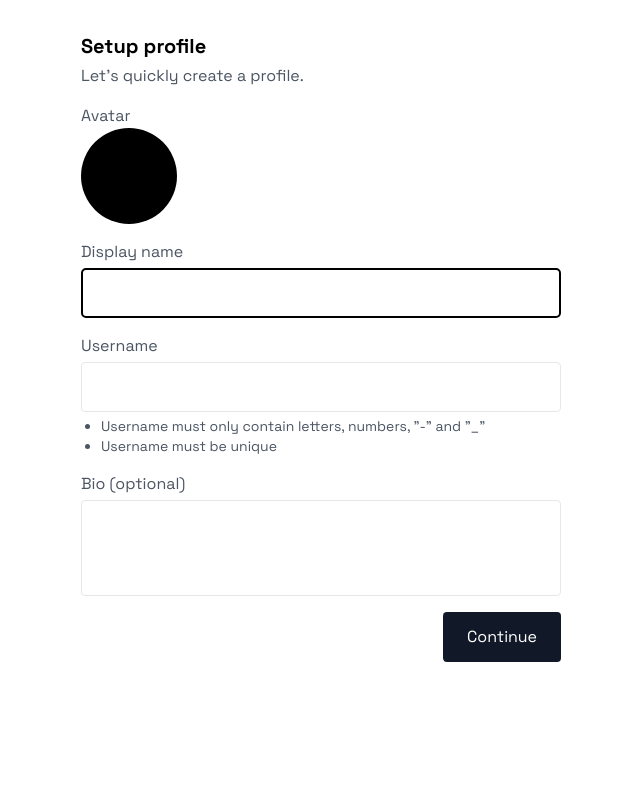
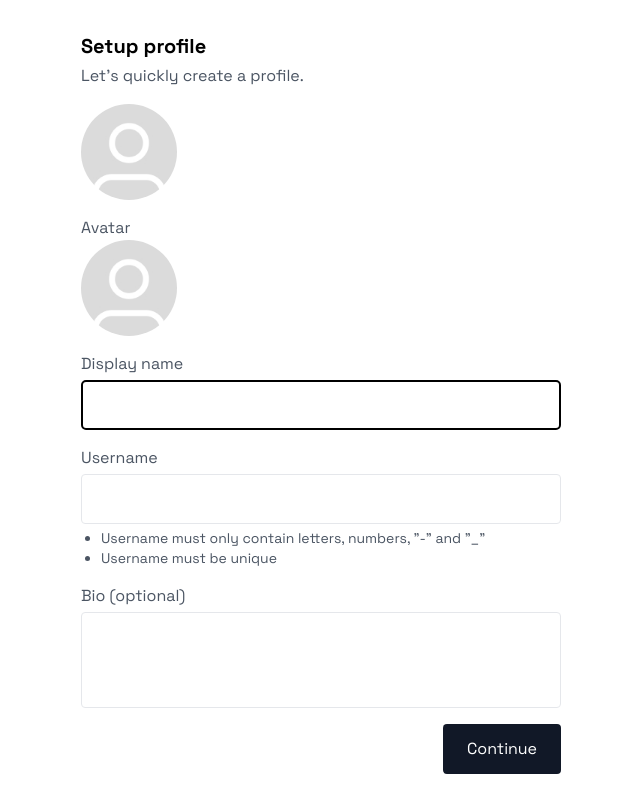
Before and after one commit to nelrnd/social-media, a Next.js app: page /profile-setup in a window 1280 px wide. Shown: the whole page, without its empty margins (319-959 px from the left). Built offline with nearby package versions, Linux system fonts and the light colour scheme; no server answers.

Commit message:
Create Avatar fallback image

```diff
--- /dev/null
+++ b/app/ui/avatar-uploader.tsx
@@ -0,0 +1,22 @@
+import Avatar from "./avatar"
+
+export default function AvatarUploader({
+  initialImage,
+}: {
+  initialImage?: string
+}) {
+  return (
+    <div>
+      <input
+        type="file"
+        accept="image/*"
+        id="image"
+        name="image"
+        className="hidden"
+      />
+      <label htmlFor="image" className="rounded-full">
+        <Avatar src={initialImage} size="lg" />
+      </label>
+    </div>
+  )
+}
--- a/app/ui/avatar.tsx
+++ b/app/ui/avatar.tsx
@@ -1,24 +1,45 @@
-import clsx from "clsx"
+import Image from "next/image"
 
 export default function Avatar({
   src,
-  size = "md",
+  size,
+  username,
 }: {
-  src: string
-  size: string
+  src?: string
+  size?: string
+  username?: string
 }) {
+  function getSize(size?: string) {
+    switch (size) {
+      case "sm":
+        return 32
+      case "md":
+        return 64
+      case "lg":
+        return 96
+      case "xl":
+      default:
+        return 128
+    }
+  }
+
   return (
-    <div
-      className={clsx("rounded-full bg-black", {
-        "w-[2rem] h-[2rem]": size === "sm",
-        "w-[4rem] h-[4rem]": size === "md",
-        "w-[6rem] h-[6rem]": size === "lg",
-        "w-[8rem] h-[8rem]": size === "xl",
-      })}
-    ></div>
+    <div className="rounded-full w-fit h-fit overflow-hidden">
+      <Image
+        src={src || "/avatar-fallback.jpg"}
+        alt={username ? username + "'s avatar" : "avatar"}
+        width={getSize(size)}
+        height={getSize(size)}
+      />
+    </div>
   )
 }
 
-Avatar.defaultProps = {
-  size: "md",
+/*
+const sizes = {
+  "w-[2rem] h-[2rem]": size === "sm",
+  "w-[4rem] h-[4rem]": size === "md",
+  "w-[6rem] h-[6rem]": size === "lg",
+  "w-[8rem] h-[8rem]": size === "xl",
 }
+*/
--- a/app/ui/profile-form.tsx
+++ b/app/ui/profile-form.tsx
@@ -5,6 +5,7 @@ import { ProfileFormState } from "../lib/actions"
 import { Profile } from "@prisma/client"
 import { LoaderCircleIcon } from "lucide-react"
 import Avatar from "./avatar"
+import AvatarUploader from "./avatar-uploader"
 
 export default function ProfileForm({
   action,
@@ -24,6 +25,8 @@ export default function ProfileForm({
   return (
     <form action={formAction} className="flex flex-col gap-4">
       {profile && <input type="hidden" name="id" value={profile.id} />}
+
+      <AvatarUploader initialImage={profile?.imageUrl} />
 
       <div>
         <input
```
Also changed, not shown: public/avatar-fallback.jpg (added).
